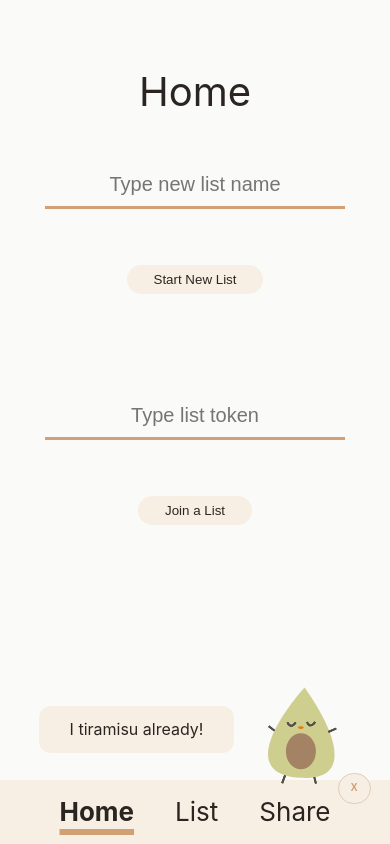
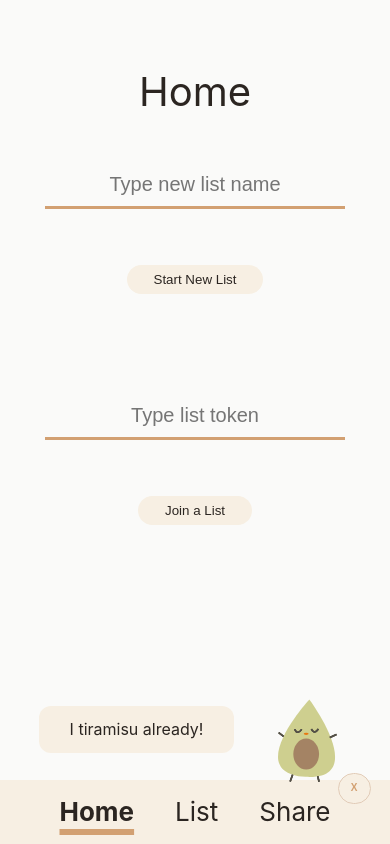
Before and after one commit to the-collab-lab/tcl-46-smart-shopping-list, a React (Vite) app: page / in a window 390 px wide. Built offline with nearby package versions, Linux system fonts and the light colour scheme.

Commit message:
made avo bigger

```diff
--- a/src/components/FoodPuns.css
+++ b/src/components/FoodPuns.css
@@ -27,6 +27,11 @@
 	padding: 8px 12px 10px 12px;
 }
 
+.svg__icon {
+	width: 120px;
+	height: 160px;
+}
+
 @media only screen and (max-width: 600px) {
 	.foodpuns__content {
 		position: fixed;
@@ -34,4 +39,8 @@
 		left: 10%;
 		width: 50vw;
 	}
+	.svg__icon {
+		width: 60px;
+		height: 100px;
+	}
 }
--- a/src/components/FoodPuns.tsx
+++ b/src/components/FoodPuns.tsx
@@ -30,8 +30,7 @@ function FoodPuns() {
 				<div>
 					<p className="foodpuns__content">{pun}</p>
 					<svg
-						width="70"
-						height="110"
+						className="svg__icon"
 						viewBox="0 0 39 54"
 						fill="none"
 						xmlns="http://www.w3.org/2000/svg"
```
